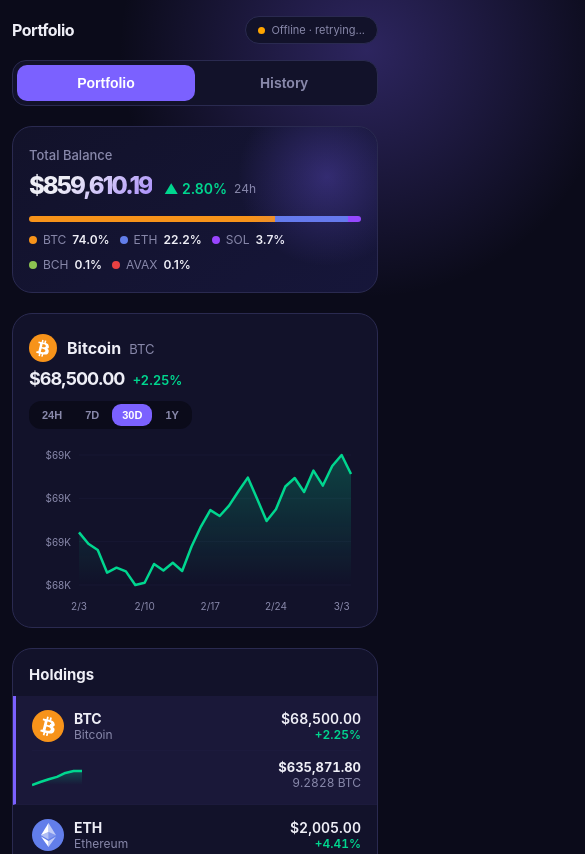
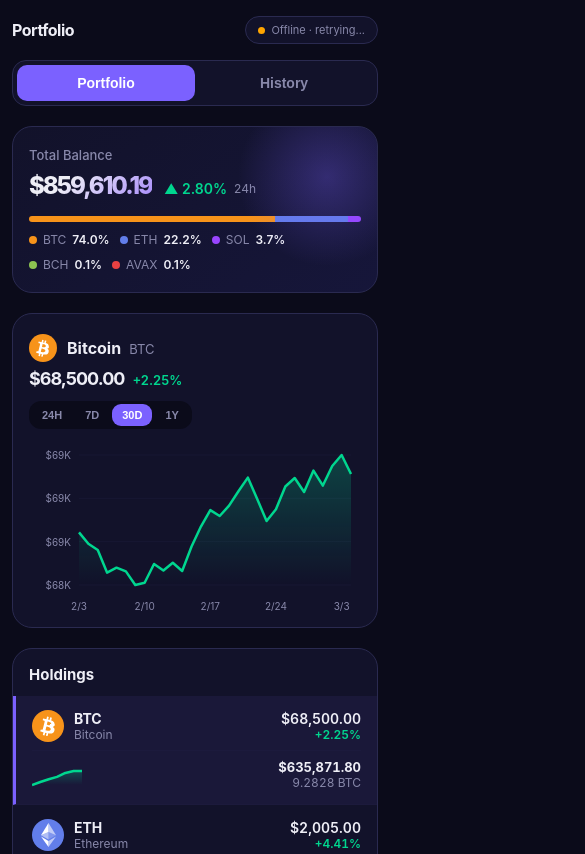
Before and after one commit to yukio-oishi/wallet-dashboard, a website: page public/index.html in a window 390 px wide. Shown: the top 854 px of the page, 585 px wide, since content can reach past the window. Drawn offline with Linux system fonts and the light colour scheme; no server answers.

Commit message:
Update index.html

```diff
--- a/public/index.html
+++ b/public/index.html
@@ -6,11 +6,10 @@
 <title>Crypto Wallet Dashboard</title>
 <style>
 *{margin:0;padding:0;box-sizing:border-box}
-html,body{background:#0B0B1A}
+html,body{background:#0B0B1A;overflow:hidden;width:100%}
 body{font-family:'SF Pro Display','Segoe UI',-apple-system,sans-serif;color:#EEEEF6}
 @keyframes pulse{0%,100%{opacity:1}50%{opacity:.5}}
-.dash{max-width:880px;margin:0 auto;padding:28px 20px 80px;position:relative;z-index:1}
-.glow{position:absolute;top:-200px;left:30%;width:500px;height:500px;background:radial-gradient(circle,rgba(123,97,255,.3) 0%,transparent 70%);pointer-events:none;z-index:0}
+.dash{max-width:880px;margin:0 auto;padding:28px 20px 40px;position:relative}
 
 /* Header */
 .header{display:flex;justify-content:space-between;align-items:center;margin-bottom:24px;gap:8px}
@@ -96,7 +95,7 @@
 
 /* ---- MOBILE ---- */
 @media(max-width:680px){
-  .dash{padding:16px 12px 100px}
+  .dash{padding:16px 12px 40px}
   .header{margin-bottom:16px}
   .header-title{font-size:16px}
   .balance-amount{font-size:28px}
@@ -120,7 +119,6 @@
 </style>
 </head>
 <body>
-<div class="glow"></div>
 <div class="dash" id="app"></div>
 
 <script>
@@ -386,6 +384,9 @@
         var coin=s.coins.find(function(x){return x.id===cid;});
         drawChart(cv,s.charts[cid+"_7D"]||[],coin&&coin.change24h>=0?"#00D68F":"#FF4C6A",false,false);
       });
+      // Tell parent iframe our height
+      var h=document.getElementById("app").scrollHeight+40;
+      window.parent.postMessage({walletHeight:h},"*");
     });
   }
 
@@ -395,7 +396,7 @@
   window.HP=function(dir){
     var total=Math.ceil(TRANSACTIONS.length/10);
     var np=state.historyPage+dir;
-    if(np>=0&&np<total){state.historyPage=np;render();window.scrollTo(0,0);}
+    if(np>=0&&np<total){state.historyPage=np;render();}
   };
 
   // ---- INIT ----
```
